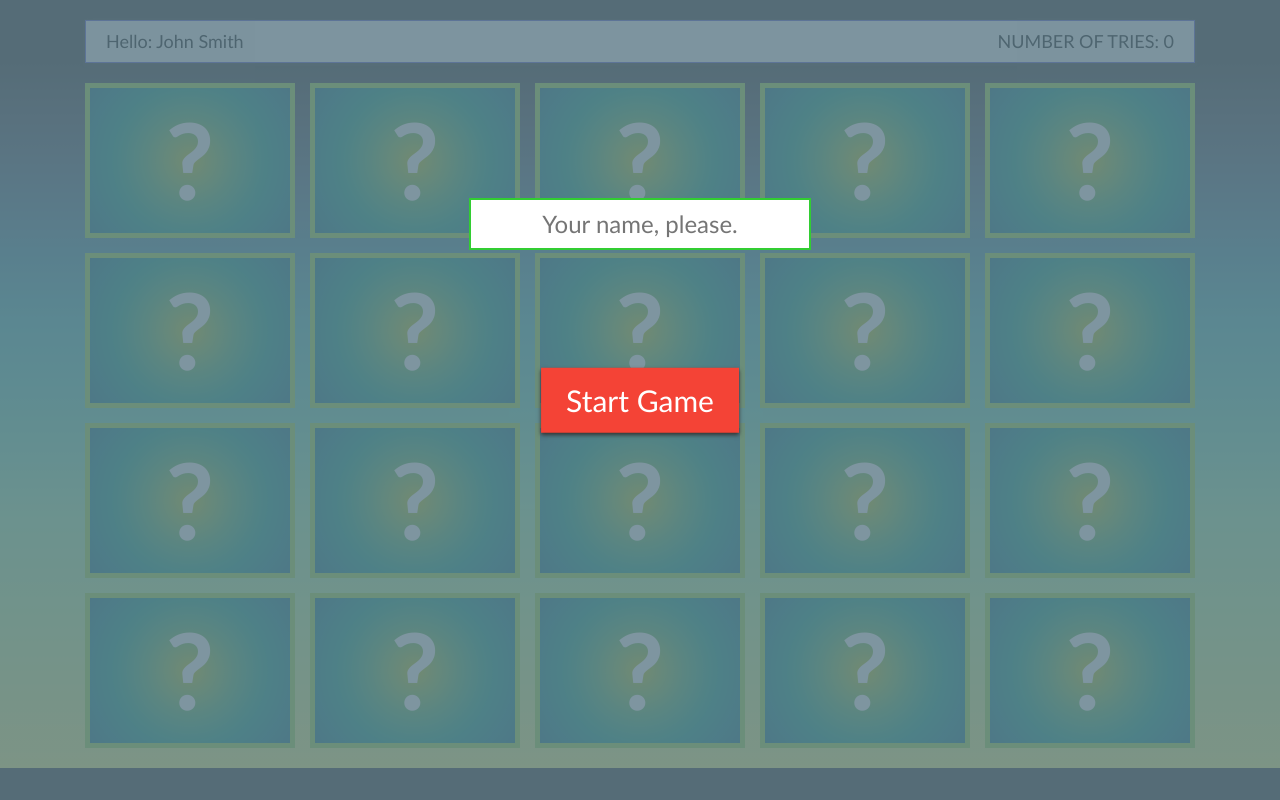
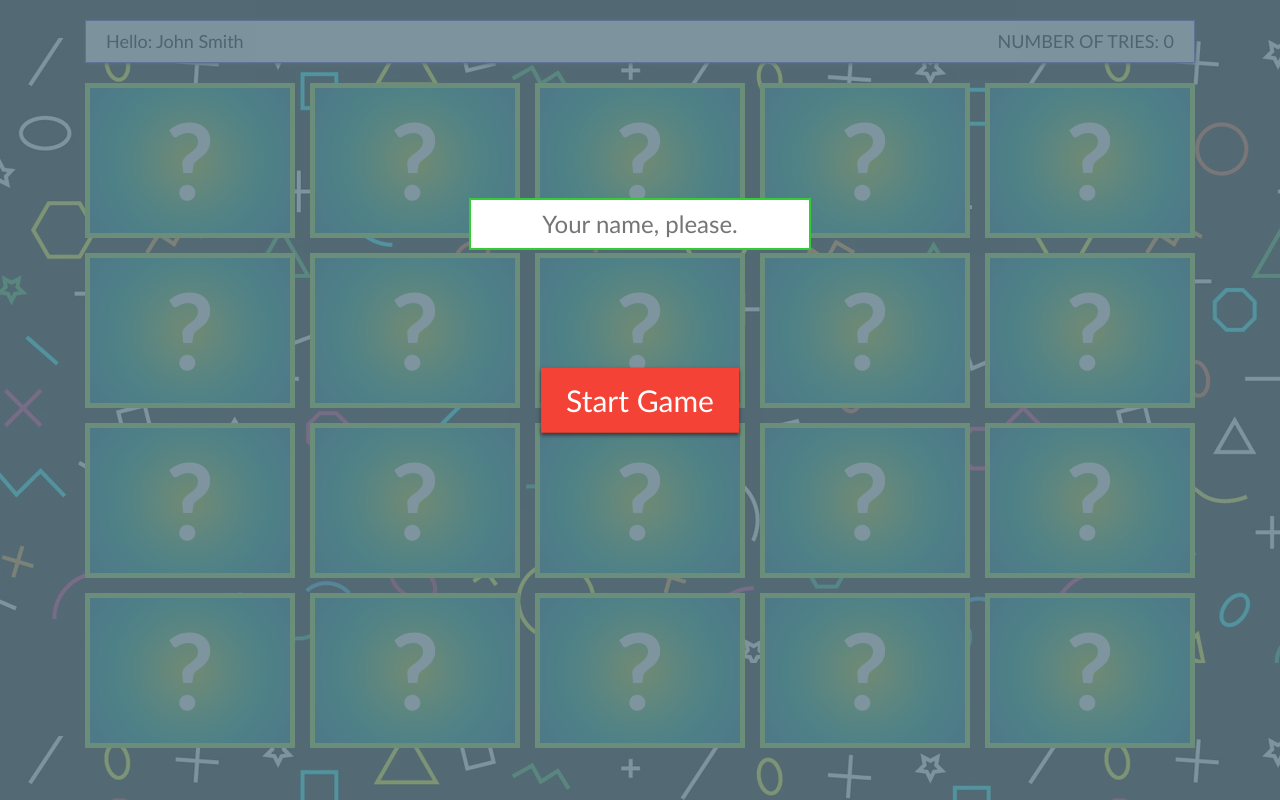
Before and after one commit to 0red0/memoryGame, a plain HTML site: page index.html in a window 1280 px wide. Drawn offline with Linux system fonts and the light colour scheme.

Commit message:
update body background

```diff
--- a/css/style.css
+++ b/css/style.css
@@ -1,5 +1,6 @@
 body {
-   background-image: linear-gradient(to bottom, #272727,#272727, #3c4450, #42677a, #3c8d9c, #44b5af, #56c9af, #75dcaa, #9ceea1, #b0f294, #c7f587, #dff77b, #f9f871);
+   /* background-image: linear-gradient(to bottom, #272727,#272727, #3c4450, #42677a, #3c8d9c, #44b5af, #56c9af, #75dcaa, #9ceea1, #b0f294, #c7f587, #dff77b, #f9f871); */
+   background-image: url("../images/img\ \(2\).png");
    font-family: "Trebuchet MS", "Lucida Sans Unicode", "Lucida Grande",
       "Lucida Sans", Arial, sans-serif;
 }
```
